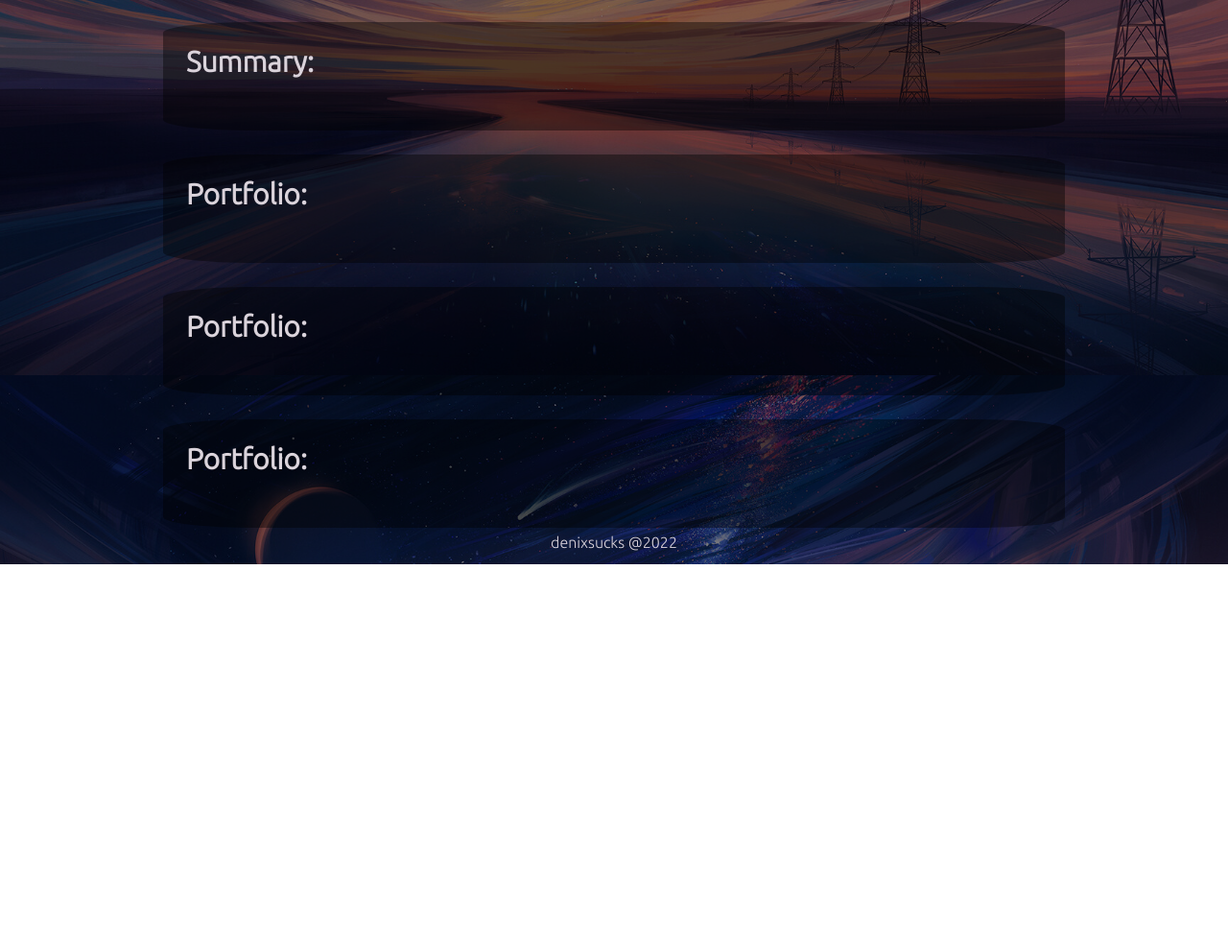
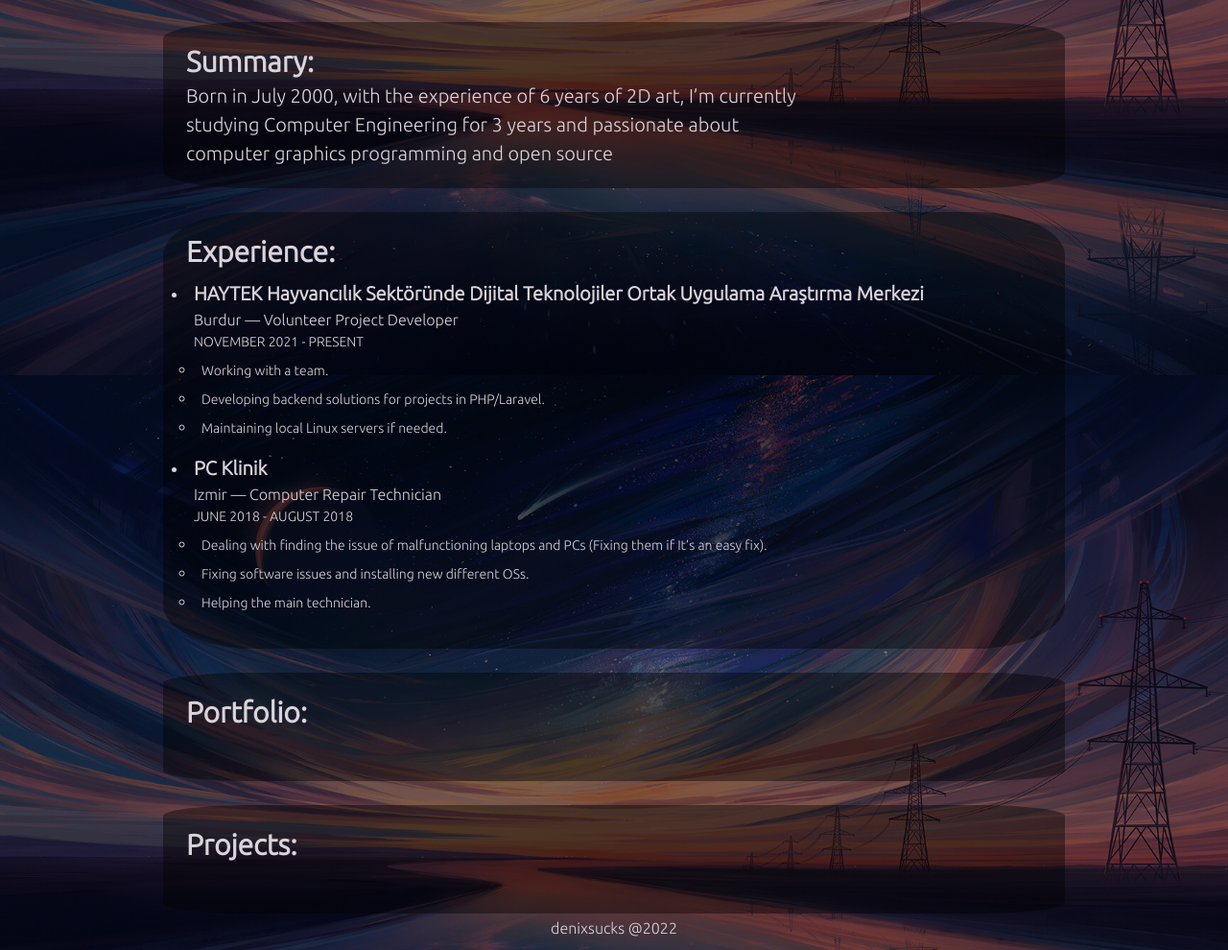
Before and after one commit to denixsucks/denixsucks.github.io, a plain HTML site: page cv.html in a window 1280 px wide. Shown: the part 411-1401 px from the top of the page at 96% size. Before the commit the page ends 999 px from the top, so only its background shows below. Drawn offline with Linux system fonts and the light colour scheme.

Commit message:
will continue later

```diff
--- a/cv.html
+++ b/cv.html
@@ -20,11 +20,35 @@
         </div>
         <div class="box">
             <h1 class="lpar" style="font-size: 30px;">Summary:</h1>
-            <p class="lpar"  style="font-size: 20px;"></p>
-            <p class="lpar"  style="font-size: 20px;"></p>
-            <p class="lpar"  style="font-size: 20px;"></p>
-            <p class="lpar"  style="font-size: 20px;"></p>
-            <p class="lpar"  style="font-size: 20px;"></p>
+            <p class="lpar"  style="font-size: 20px;">Born in July 2000, with the experience of 6 years of 2D art, I’m currently</p>
+            <p class="lpar"  style="font-size: 20px;">studying Computer Engineering for 3 years and passionate about</p>
+            <p class="lpar"  style="font-size: 20px;">computer graphics programming and open source</p>
+        </div>
+        <div class="box">
+            <h1 class="lpar" style="font-size: 30px;">Experience:</h1>
+            <ul>
+                <li><p class="lpar"  style="font-size: 20px; font-weight: bold;">HAYTEK Hayvancılık Sektöründe Dijital Teknolojiler Ortak
+                    Uygulama Araştırma Merkezi</p>
+                    <p class="lpar"  style="font-size: 16px;">Burdur — Volunteer Project Developer</p>
+                    <p class="lpar"  style="font-size: 14px;">NOVEMBER 2021 - PRESENT</p>
+                    <ul>
+                        <li><p class="lpar"  style="font-size: 14px;">Working with a team.</p></li>
+                        <li><p class="lpar"  style="font-size: 14px;">Developing backend solutions for projects in PHP/Laravel.</p></li>
+                        <li><p class="lpar"  style="font-size: 14px;">Maintaining local Linux servers if needed.</p></li>
+                    </ul>
+                </li>
+
+                <li><p class="lpar"  style="font-size: 20px; font-weight: bold;">PC Klinik</p>
+                    <p class="lpar"  style="font-size: 16px;">Izmir — Computer Repair Technician</p>
+                    <p class="lpar"  style="font-size: 14px;">JUNE 2018 - AUGUST 2018</p>
+                    <ul>
+                        <li><p class="lpar"  style="font-size: 14px;">Dealing with finding the issue of malfunctioning laptops and PCs
+                            (Fixing them if It’s an easy fix).</p></li>
+                        <li><p class="lpar"  style="font-size: 14px;">Fixing software issues and installing new different OSs.</p></li>
+                        <li><p class="lpar"  style="font-size: 14px;">Helping the main technician.</p></li>
+                    </ul>
+                </li>
+            </ul>
         </div>
         <div class="box">
             <h1 class="lpar" style="font-size: 30px;">Portfolio:</h1>
@@ -35,15 +59,7 @@
             <p class="lpar"  style="font-size: 20px;"></p>
         </div>
         <div class="box">
-            <h1 class="lpar" style="font-size: 30px;">Portfolio:</h1>
-            <p class="lpar"  style="font-size: 20px;"></p>
-            <p class="lpar"  style="font-size: 20px;"></p>
-            <p class="lpar"  style="font-size: 20px;"></p>
-            <p class="lpar"  style="font-size: 20px;"></p>
-            <p class="lpar"  style="font-size: 20px;"></p>
-        </div>
-        <div class="box">
-            <h1 class="lpar" style="font-size: 30px;">Portfolio:</h1>
+            <h1 class="lpar" style="font-size: 30px;">Projects:</h1>
             <p class="lpar"  style="font-size: 20px;"></p>
             <p class="lpar"  style="font-size: 20px;"></p>
             <p class="lpar"  style="font-size: 20px;"></p>
```
